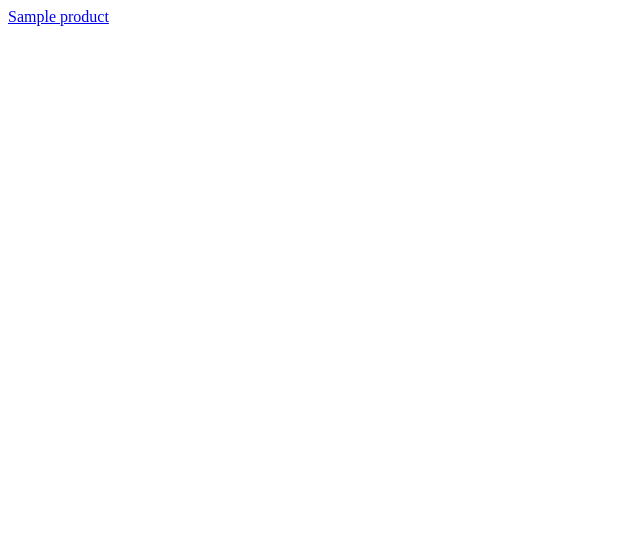
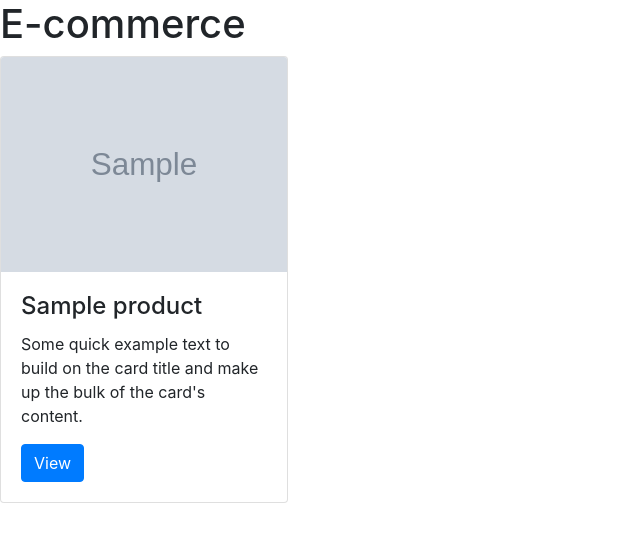
Before and after one commit to ChanR-Analytics/E-commerce, a Django app: page /products/ in a window 1280 px wide. Before the commit the part shown is almost empty. Shown: the top 542 px of the page, without its empty margins (0-640 px from the left). Run offline with Django 3.2, Linux system fonts and the light colour scheme; tables that the repository leaves empty hold one stand-in row (values such as "Sample post"); grey boxes marked "Sample" are stand-in pictures; some libraries are stand-ins or nearby versions.

Commit message:
added the snippets and card component from bootstrap

```diff
--- a/products/templates/products/list.html
+++ b/products/templates/products/list.html
@@ -1,3 +1,8 @@
-{%  for obj in object_list %}
-    <a href="{{ obj.get_absolute_url }}"> {{ obj.title }}</a> <br/>
+{% extends "base.html" %}
+{% block content %}
+    {%  for obj in object_list %}
+        {% include 'products/snippets/card.html' with instance=obj %}
+
+
 {% endfor %}
+{% endblock %}
--- /dev/null
+++ b/products/templates/products/snippets/card.html
@@ -0,0 +1,12 @@
+<div class="card" style="width: 18rem;">
+    {% if instance.image %}
+        <img class="card-img-top" src="{{ instance.image.url }}" alt="Card image cap">
+
+    {% endif %}
+
+  <div class="card-body">
+    <h4 class="card-title">{{ instance.title }}</h4>
+    <p class="card-text">Some quick example text to build on the card title and make up the bulk of the card's content.</p>
+    <a href="instance.get_absolute_url" class="btn btn-primary">View</a>
+  </div>
+</div>
```
